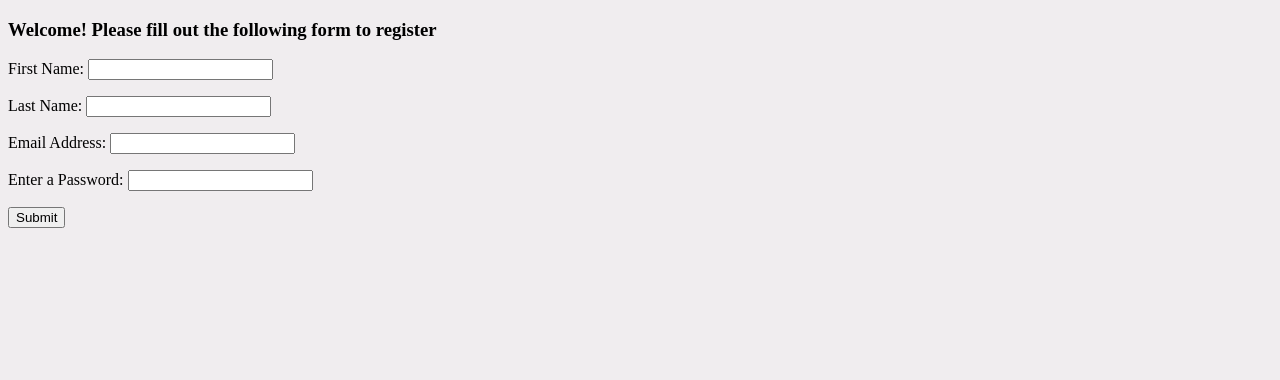
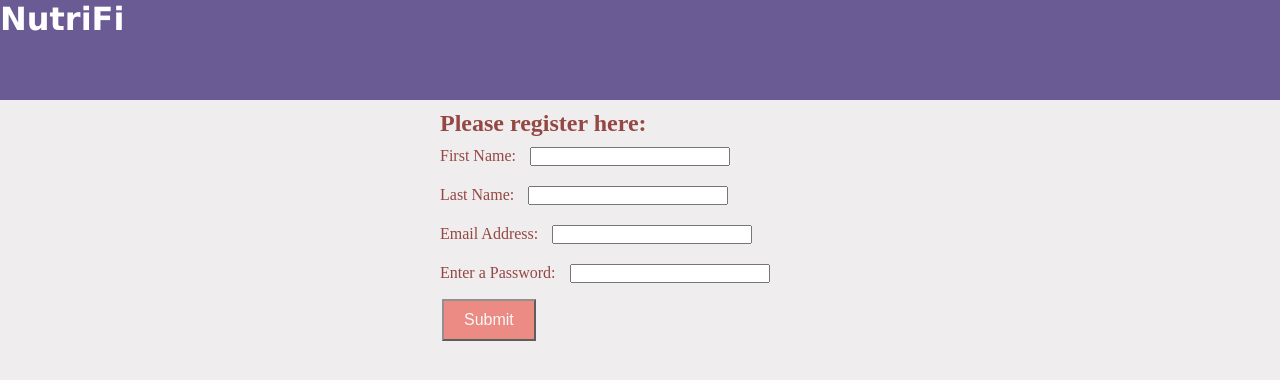
Before and after one commit to Jesskos/nutrify, a Flask app: page /register in a window 1280 px wide. Shown: the top 380 px of the page. Run offline with Flask 2, Linux system fonts and the light colour scheme.

Commit message:
modifed save recipes yet again, and worked on tests

```diff
--- a/server.py
+++ b/server.py
@@ -183,7 +183,7 @@ def get_recipe():
 		recipe_caution_labels = recipe["cautions"]
 
 
-		# Lines 181-197:
+		# Lines 186-196:
 		# In API response, nutrient is a key, and value is a dictionary which contains string "quantity"
 		# as a key, and value is an integer of quantity of nutrient. See below:
 		#  "K" : {
@@ -217,18 +217,71 @@ def get_recipe():
 		labels = recipe_diet_labels + recipe_health_labels + recipe_caution_labels
 
 		# making a dictionary of necessary pieces of recipe
-		recipe_components = {'recipe_name': recipe_name, 'recipe_image':recipe_image, 'recipe_url':recipe_url,
-							'recipe_blog_url': recipe_blog_url, 'recipe_ingredients_list':recipe_ingredients_list,
+		recipe_components = {'recipe_name': recipe_name,
+							'recipe_image':recipe_image,
+							'recipe_url':recipe_url,
+							'recipe_blog_url': recipe_blog_url,
+							'recipe_ingredients_list':recipe_ingredients_list,
 							'recipe_yield':recipe_yield,
-							'recipe_calories':(recipe_calories/recipe_yield), 'recipe_carbohydrates':(recipe_carbohydrates/recipe_yield),
-							'recipe_protein':(recipe_protein)/recipe_yield, 'recipe_fiber':(recipe_fiber/recipe_yield),
-							'recipe_fat':(recipe_fat/recipe_yield), 'recipe_potassium':(recipe_potassium/recipe_yield),
+							'recipe_calories':(recipe_calories/recipe_yield),
+							'recipe_carbohydrates':(recipe_carbohydrates/recipe_yield),
+							'recipe_protein':(recipe_protein)/recipe_yield,
+							'recipe_fiber':(recipe_fiber/recipe_yield),
+							'recipe_fat':(recipe_fat/recipe_yield),
+							'recipe_potassium':(recipe_potassium/recipe_yield),
 							'recipe_phosphorus':(recipe_phosphorus/recipe_yield),
-							'recipe_sodium':(recipe_sodium/recipe_yield), 'labels': labels}
+							'recipe_sodium':(recipe_sodium/recipe_yield),
+							'labels': labels}
+
+
+		check_if_recipe_in_database = Recipe.query.filter_by(recipe_url=recipe_components['recipe_url']).first()
+
+		# checks if recipe saved by user already in database by checking "recipes" table. If not, saves it.
+		if not check_if_recipe_in_database:
+			saved_recipe_to_add_to_db = Recipe(
+				recipe_name=recipe_components['recipe_name'],
+				recipe_image=recipe_components['recipe_image'],
+				recipe_url=recipe_components['recipe_url'],
+				blog_url=recipe_components['recipe_blog_url'],
+				ingredients_list=recipe_components['recipe_ingredients_list'],
+				recipe_yield=recipe_components['recipe_yield'],
+				calories=recipe_components['recipe_calories'],
+				carbohydrates=recipe_components['recipe_carbohydrates'],
+				protein=recipe_components['recipe_protein'],
+				fiber=recipe_components['recipe_fiber'],
+				fat=recipe_components['recipe_fat'],
+				potassium=recipe_components['recipe_potassium'],
+				phosphorus=recipe_components['recipe_phosphorus'],
+				sodium=recipe_components['recipe_sodium'],
+				labels=recipe_components['labels'])
+			db.session.add(saved_recipe_to_add_to_db)
+			db.session.commit()
+
+			if recipe_components['labels']:
+
+				for label in recipe_components['labels']:
+
+					saved_label_to_add = RecipeLabel(recipe=saved_recipe_to_add_to_db, diet_label=label)
+
+					db.session.add(saved_label_to_add)
+				db.session.commit()
+
+		# after recipe is saved to database, will save ingredient in recipe_to_ingredients table, which contains recipe id as foreign key
+		# this is to show an association between a recipe and its ingredient
+			for ingredient in recipe_components['recipe_ingredients_list']:
+
+				saved_ingredient_to_add = Ingredient(ingredient_name=ingredient)
+				db.session.add(saved_ingredient_to_add)
+
+				recipe_to_ingredient_to_add = RecipeToIngredient(recipe=saved_recipe_to_add_to_db, ingredient=saved_ingredient_to_add)
+				db.session.add(recipe_to_ingredient_to_add)
+
+			db.session.commit()
 
 
 		# adds each recipe to a list, which will be sent to browser
 		list_of_recipes.append(recipe_components)
+
 
 	return render_template("recipesearchresults.html", recipes=list_of_recipes)
 
@@ -271,60 +324,18 @@ def save_recipe():
 	session_user_id = session['id']
 	logged_in_user = User.query.get(session_user_id)
 
-	# gets information on which recipe user selected from browser. Converts back to dictionary.
-	saved_recipe= request.form.get('recipe')
-	saved_recipe = ast.literal_eval(saved_recipe)
+	# gets saved recipe url from browser, which is a unique identifier
+	saved_recipe_url= request.form.get('recipeurl')
 
-	# checks if recipe saved by user already in database by checking "recipes" table
-	check_if_recipe_in_database = Recipe.query.filter_by(recipe_url=saved_recipe['recipe_url']).first()
 
-	# if recipe is not already in database, will add it to the "recipes" table in the database.
-	if not check_if_recipe_in_database:
+	# checks databse to find recipe that matches recipe_url. There has to be one, since it was saved above.
+	saved_recipe = Recipe.query.filter(Recipe.recipe_url==saved_recipe_url).first()
 
-		# adds recipe to "recipes table" based by checking keys in response, which has been converted back to a dictinary.
-		# See dictionary in route "/get-recipe.json"
-		saved_recipe_to_add_to_db = Recipe(recipe_name=saved_recipe['recipe_name'], recipe_image=saved_recipe['recipe_image'],
-									recipe_url=saved_recipe['recipe_url'], blog_url=saved_recipe['recipe_blog_url'],
-									ingredients_list=saved_recipe['recipe_ingredients_list'], recipe_yield=saved_recipe['recipe_yield'],
-									calories=saved_recipe['recipe_calories'], carbohydrates=saved_recipe['recipe_carbohydrates'],
-									protein=saved_recipe['recipe_protein'], fiber=saved_recipe['recipe_fiber'], fat=saved_recipe['recipe_fat'],
-									potassium=saved_recipe['recipe_potassium'], phosphorus=saved_recipe['recipe_phosphorus'],
-									sodium=saved_recipe['recipe_sodium'], labels=saved_recipe['labels'])
-		db.session.add(saved_recipe_to_add_to_db)
-		db.session.commit()
+	# queries the user_to_recipes table to see if the user already has the recipe selected to be saved
+	check_if_user_has_recipe = UserToRecipe.query.filter(UserToRecipe.user_id==session_user_id, UserToRecipe.recipe_id==saved_recipe.recipe_id).first()
 
-		#  will also add recipe to users_to_recipes table
-		recipe_saved_by_user = UserToRecipe(recipe=saved_recipe_to_add_to_db, user=logged_in_user)
-		db.session.add(recipe_saved_by_user)
-		db.session.commit()
 
-		# after recipe is saved to database, will save labels in recipe_to_labels table, whcih contains recipe id as foreign key
-		# This is to show association between a recipe and its label
-		if saved_recipe['labels']:
-
-			for label in saved_recipe['labels']:
-
-				saved_label_to_add = RecipeLabel(recipe=saved_recipe_to_add_to_db, diet_label=label)
-				db.session.add(saved_label_to_add)
-			db.session.commit()
-
-		# after recipe is saved to database, will save ingredient in recipe_to_ingredients table, which contains recipe id as foreign key
-		# this is to show an association between a recipe and its ingredient
-		for ingredient in saved_recipe['recipe_ingredients_list']:
-
-			saved_ingredient_to_add = Ingredient(ingredient_name=ingredient)
-			db.session.add(saved_ingredient_to_add)
-
-			recipe_to_ingredient_to_add = RecipeToIngredient(recipe=saved_recipe_to_add_to_db, ingredient=saved_ingredient_to_add)
-			db.session.add(recipe_to_ingredient_to_add)
-
-		db.session.commit()
-
-	# if a recipe has already been added to the database, want to check if user already has it before saving it to the user's account.
-	else:
-
-		# queries the user_to_recipes table to see if the user already has the recipe selected to be saved
-		check_if_user_has_recipe = UserToRecipe.query.filter(UserToRecipe.user_id==session_user_id, UserToRecipe.recipe_id==check_if_recipe_in_database.recipe_id).first()
+	if saved_recipe:
 
 		# if user already has the recipe, will redirect back to view-saved-recipes.
 		if check_if_user_has_recipe:
@@ -334,13 +345,13 @@ def save_recipe():
 
 		# if user does not have recipe, will add it to users_to_recipes
 		else:
-			recipe_saved_by_user = UserToRecipe(user=logged_in_user, recipe=check_if_recipe_in_database)
+			recipe_saved_by_user = UserToRecipe(user=logged_in_user, recipe=saved_recipe)
 			db.session.add(recipe_saved_by_user)
 			db.session.commit()
 			flash("recipe saved!")
 			return redirect("/view-saved-recipe")
 
-	return redirect("/view-saved-recipe")
+
 
 	# use ajax AFTER THIS is working
 
--- /dev/null
+++ b/templates/base1.html
@@ -0,0 +1,91 @@
+<!DOCTYPE html>
+<html>
+<head>
+	<title>{% block title %} Base {% endblock %}</title>
+	<style>
+
+	.submitbutton {
+    background-color:  #e94b3c;
+    font-family: Verdana
+    border: none;
+    color: white;
+    padding: 10px 20px;
+    font-size: 16px;
+    margin: 6px 2px;
+    text-align: center;
+    opacity: 0.6;
+    transition: 0.3s;
+    display: inline-block;
+    cursor: pointer;
+	}
+
+	* { margin:0; padding:0 } /*stack overflow*/
+	 .top-section {
+     height: 100px;
+     width: 100%;
+     padding-bottom: 0px;
+     margin: 0px;
+     margin-bottom: 10px;
+     float: left;
+     color: white;
+     display: block;
+     background-color: #6B5B95;
+     font-family: Verdana;
+     position:relative;/** makes div flush on top */*/
+ 	}
+
+ 	.form-section{
+ 	position: relative;
+ 	width: 300px;
+ 	height: 200px;
+ 	color: #944743;
+ 	border: black;
+
+ 	}
+
+ 	.container{
+ 	position: relative;
+ 	width: 800px;
+ 	height: 200px;
+ 	color: #944743;
+ 	border: black;
+ 	justify-content: center;
+
+ 	}
+
+ 	.textinput {
+ 		width: 200px;
+ 		padding:0px;
+ 		margin: 10px;
+ 		box-sizing: border-box;
+ 	}
+
+ 	h2 {
+ 		color: #944743 ;
+ 	}
+
+ 	label {
+ 		color: #944743;
+ 		font: Verdana;
+ 	}
+
+ 	.center {
+ 		margin: auto;
+ 		width: 400px;
+ 		border: 3px black;
+ 		padding: 10px;
+ 	}
+
+</style>
+</head>
+<body bgcolor="#FOEDEF" >
+
+	<ul>
+	{% for message in get_flashed_messages() %}
+	<li>{{ message }}</li>
+	{% endfor %}
+	</ul>
+
+{% block content %} Base {% endblock %}
+</body>
+</html>
--- a/templates/findrecipes.html
+++ b/templates/findrecipes.html
@@ -1,4 +1,4 @@
-{% extends 'base.html' %}
+{% extends 'base2.html' %}
 
 {% block title %}Find Recipes {% endblock %}
 
--- a/templates/register.html
+++ b/templates/register.html
@@ -1,23 +1,27 @@
-{% extends 'base.html' %}
+{% extends 'base1.html' %}
 {% block title %}Registration Page {% endblock %}
 
 
 {% block content %}
-<ul>
-	{% for message in get_flashed_messages() %}
-	<li>{{ message }}</li>
-	{% endfor %}
-</ul>
 
-<h3> Welcome! Please fill out the following form to register</h3>
+<div class="top-section"><h1> NutriFi</h1></div>
+      </div>
 
-<form action="/add-registration-info" method="POST">
-	First Name: <input type="text" name="firstname" required> <p>
-	Last Name: <input type="text" name="lastname" required> <p>
-	Email Address: <input type="text" name="email" required> <p>
-	Enter a Password: <input type="text" name="password" required> <p>
-	<input type="submit">
-</form>
+
+
+<div class='center'><form action="/add-registration-info" method="POST" >
+
+	<h2> Please register here:</h2>
+	<label for='firstname'> First Name: </label>
+	<input type="text" class='textinput' name="firstname" required> <p>
+	<label for='lastname'> Last Name: </label>
+	<input type="text" name="lastname" class='textinput' required> <p>
+	<label for='email'> Email Address: </label>
+	<input type="text" name="email" class='textinput' required> <p>
+	<label for='password'> Enter a Password: </label>
+	<input type="password" name="password" class='textinput' required> <p>
+	<input type="submit" class="submitbutton">
+</form> <div>
 
 <!-- <form action="/update-registration-info" method="POST"> -->
 <!-- 	<h4> Types of Diet you would like to follow: (optional) </h4>  -->
```
Also changed, not shown: dbtests.py (+24 -24 lines), templates/base2.html (added, +63 -0 lines), templates/login.html (+14 -12 lines), templates/recipesearchresults.html (+5 -3 lines), templates/userportal.html (+2 -14 lines), templates/viewsavedrecipes.html (+3 -7 lines).
